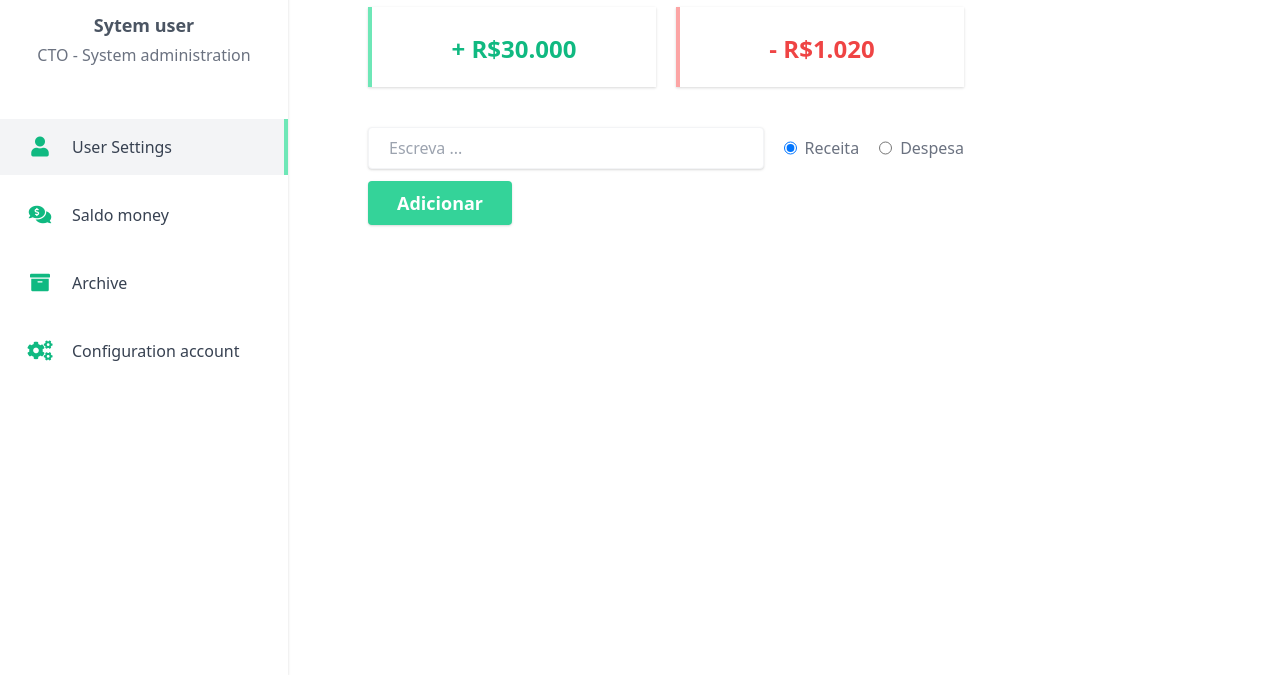
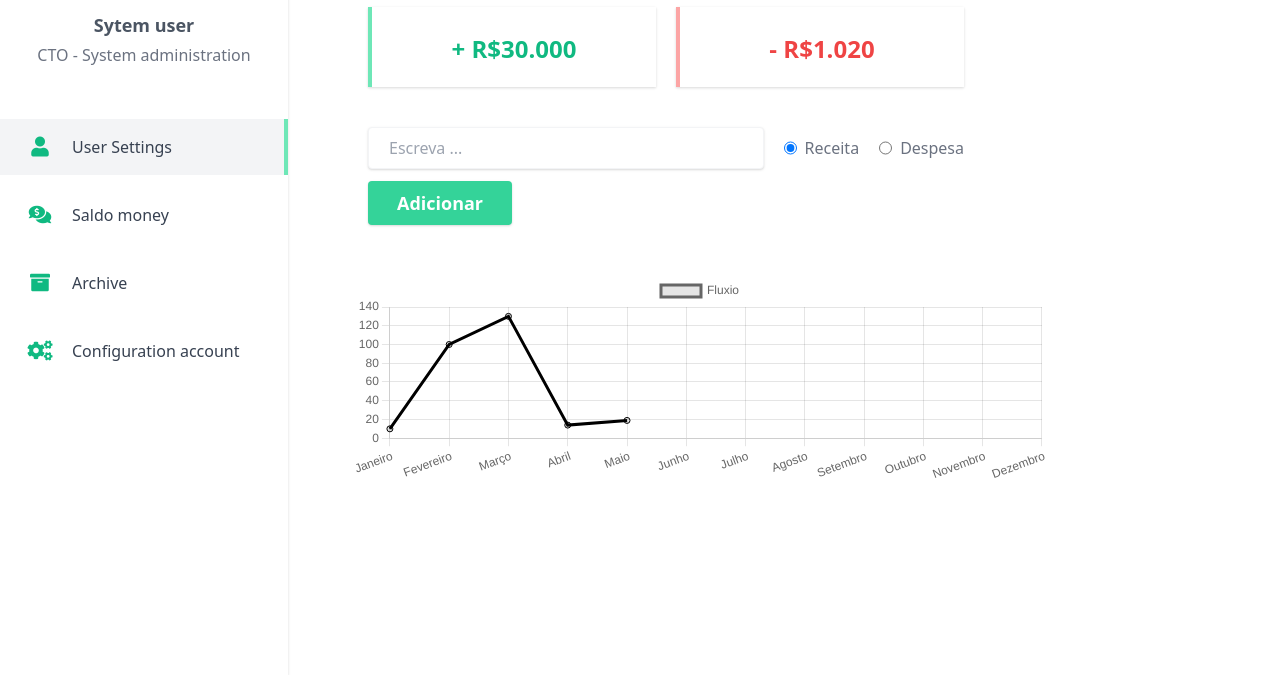
Before and after one commit to WelderMileu/login-page-html, a plain HTML site: page dashboard.html in a window 1280 px wide. Shown: the part 125-800 px from the top of the page. Drawn offline with nearby package versions, Linux system fonts and the light colour scheme.

Commit message:
adicionando grafico na aplicação

```diff
--- a/dashboard.html
+++ b/dashboard.html
@@ -8,6 +8,7 @@
         <link href="https://unpkg.com/tailwindcss@^2/dist/tailwind.min.css" rel="stylesheet">
         <link rel="stylesheet" href="https://cdnjs.cloudflare.com/ajax/libs/font-awesome/5.15.3/css/all.min.css">
         <link rel="stylesheet" href="css/dashboard.css">
+        <script src="https://cdnjs.cloudflare.com/ajax/libs/Chart.js/3.3.2/chart.min.js"></script>
     </head>
     <style>
         #send_message {
@@ -18,6 +19,27 @@
             right: -330px;
         }
 
+        .grapic {
+            width: 700px;
+            height: 100px;
+            position: absolute;
+            top: 400px;
+            margin-left: 350px;
+        }
+
+        @media screen and (max-width: 768px) {
+            .grapic {
+                width: 300px;
+                height: 200px;
+                position: absolute;
+                top: 700px;
+                margin-left: 50px;
+            }
+
+            .grapic canvas {
+                height: 70px;
+            }
+        }
     </style>
     <body>
         <section class="flex flex-row">
@@ -87,7 +109,7 @@
 
                 <div class="mt-10">
                     <div class="flex flex-col md:flex-row justify-center items-center">
-                        <input id="input" type="text" placeholder="Escreva ..." class="w-full border border-gray-100 pl-5 py-2 rounded md:rounded-l outline-none shadow text-gray-400">
+                        <input id="input" type="text" placeholder="Escreva ..." class="w-full border border-gray-100 pl-5 py-2 rounded md:rounded-l outline-none shadow text-gray-400 focus:border-gray-300">
                         <div class="flex flex-row ml-0 md:ml-5 mt-5 mb-5 md:mt-0 md:mb-0">
                             <div class="flex flex-row">
                                 <input type="radio" id="receita" value="receita" name="tipo" checked>
@@ -112,8 +134,12 @@
                 </div>
                 <p class="pl-6 text-gray-400">Message popup</div>
             </div>
+        </section>
 
-        </section>
+        <div class="grapic">
+            <canvas id="grapic"></canvas>
+        </div>
+
         <script src="script/dashboard.js"></script>
         <script>
             const submit = document.getElementById('submit');
@@ -172,7 +198,52 @@
                 setTimeout(() => {
                     submit_required()
                 }, 300);
-            })
+            });
+
+            // Chart js
+            const ctx = document.getElementById('grapic');
+            ctx.width = 100;
+            ctx.height = 30;
+
+            const config = {
+                type: "line",
+                options: {
+                    legend : {
+                        display: false,
+                    },
+                },
+                data: {
+                    labels: [
+                        'Janeiro',
+			    		'Fevereiro',
+				    	'Março',
+				    	'Abril',
+					    'Maio',
+				    	'Junho',
+				    	'Julho',
+					    'Agosto',
+					    'Setembro',
+					    'Outubro',
+					    'Novembro',
+					    'Dezembro'
+                    ],
+
+                    datasets: [{
+                        label: 'Fluxio',
+                        borderColor: "text-green-600",
+                        pointBorderColor: "bg-green-600",
+                        data: [
+                            10,
+                            100,
+                            130,
+                            14,
+                            19
+                        ]
+                    }]
+                }
+            }
+
+            const chatjs = new Chart(ctx, config)
         </script>
     </body>
 </html>
```
